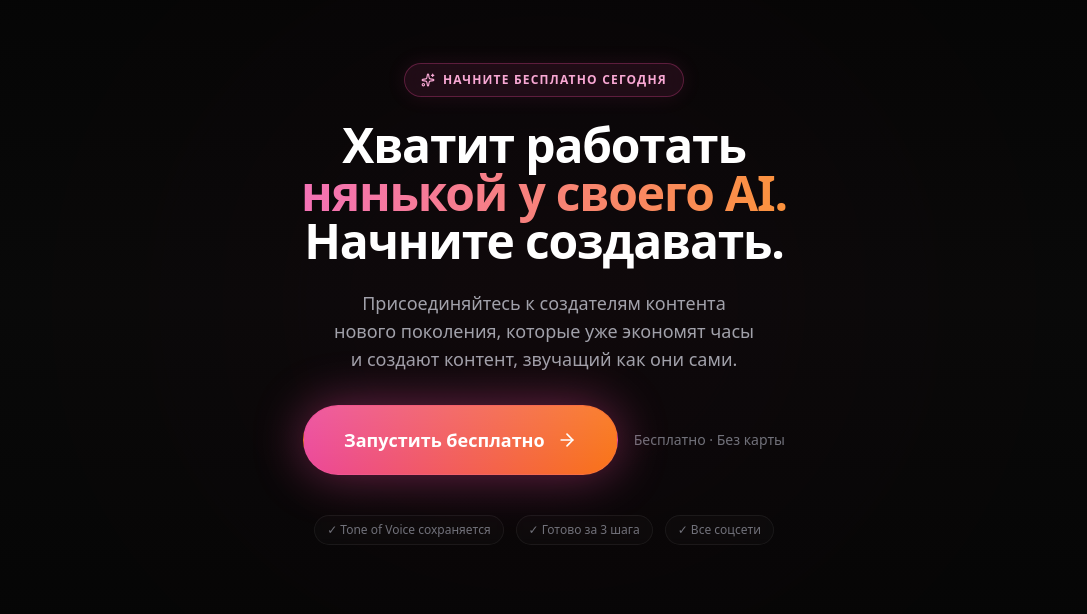
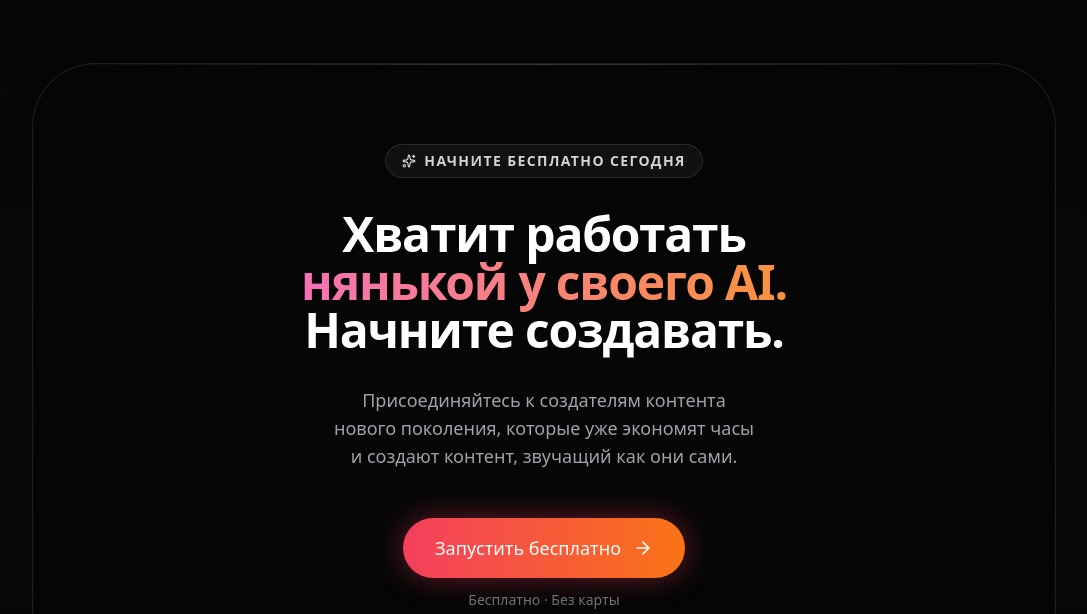
Before and after one commit to matteimikeska49-bot/gtf, a React (Vite) app: page / in a window 1280 px wide. Shown: the part 10106-10720 px from the top of the page, without its empty margins (96-1183 px from the left). Built offline with nearby package versions, Linux system fonts and the light colour scheme.

Commit message:
style(FinalCTASection): redesign into glass capsule with wide strong glow

```diff
--- a/src/components/FinalCTASection.jsx
+++ b/src/components/FinalCTASection.jsx
@@ -4,21 +4,26 @@ import { ArrowRight, Sparkles } from 'lucide-react';
 
 export const FinalCTASection = () => {
   return (
-    <section className="py-24 md:py-32 px-6 relative z-10 w-full overflow-hidden bg-gradient-to-b from-[#050505] via-[#090909] to-[#050505]">
+    <section className="py-24 md:py-32 px-6 relative w-full overflow-hidden bg-gradient-to-b from-[#050505] via-[#090909] to-[#050505]">
 
-      {/* Приглушённое свечение — глаз отдыхает в конце страницы */}
-      <div className="absolute top-1/2 left-1/2 -translate-x-1/2 -translate-y-1/2 w-[600px] h-[400px] bg-pink-700 opacity-[0.06] blur-[160px] rounded-full pointer-events-none" />
+      {/* ─── Мощный широкий Glow позади капсулы ─── */}
+      <div className="absolute top-1/2 left-1/2 -translate-x-1/2 -translate-y-1/2 w-[90%] md:w-[110%] h-[120%] bg-gradient-to-r from-red-600/50 via-orange-500/40 to-purple-600/50 blur-[100px] md:blur-[140px] pointer-events-none -z-10 rounded-full" />
 
-      <div className="max-w-4xl mx-auto relative z-10 text-center flex flex-col items-center gap-8">
+      {/* ─── Главная стеклянная капсула ─── */}
       <motion.div
         initial={{ opacity: 0, y: 40 }}
         whileInView={{ opacity: 1, y: 0 }}
         viewport={{ once: true }}
         transition={{ duration: 0.8, ease: 'easeOut' }}
-          className="flex flex-col items-center gap-6"
+        className="relative z-10 w-full max-w-5xl mx-auto bg-[#050505]/60 backdrop-blur-3xl border border-white/10 p-10 md:p-16 lg:py-20 flex flex-col items-center justify-center text-center overflow-hidden rounded-[2.5rem] md:rounded-[4rem] shadow-2xl"
       >
+        {/* Легкий белый блик сверху капсулы */}
+        <div className="absolute top-0 inset-x-0 h-px bg-gradient-to-r from-transparent via-white/20 to-transparent" />
+
+        <div className="flex flex-col items-center gap-8 relative z-10 w-full">
+
           {/* Badge */}
-          <div className="inline-flex items-center gap-2 px-4 py-2 rounded-full border border-pink-500/30 bg-pink-500/10 text-pink-300 text-xs tracking-widest uppercase font-bold backdrop-blur-md shadow-[0_0_20px_rgba(236,72,153,0.1)]">
+          <div className="inline-flex items-center gap-2 px-4 py-1.5 rounded-full border border-white/10 bg-white/5 text-zinc-300 text-sm tracking-widest uppercase font-bold backdrop-blur-md">
             <Sparkles className="w-3.5 h-3.5" />
             <span>Начните бесплатно сегодня</span>
           </div>
@@ -37,42 +42,36 @@ export const FinalCTASection = () => {
           <p className="text-base md:text-lg text-zinc-400 max-w-xl leading-relaxed text-balance">
             Присоединяйтесь к создателям контента нового поколения, которые уже экономят часы и создают контент, звучащий как они сами.
           </p>
-        </motion.div>
 
-        {/* CTA Button */}
-        <motion.div
-          initial={{ opacity: 0, y: 30 }}
-          whileInView={{ opacity: 1, y: 0 }}
-          viewport={{ once: true }}
-          transition={{ duration: 0.8, delay: 0.2, ease: 'easeOut' }}
-          className="flex flex-col sm:flex-row items-center justify-center gap-4 w-full sm:w-auto"
-        >
-          <button className="w-full sm:w-auto px-10 py-5 rounded-full font-bold text-white text-lg bg-gradient-to-r from-pink-500 to-orange-500 shadow-[0_0_50px_rgba(236,72,153,0.45)] hover:shadow-[0_0_80px_rgba(236,72,153,0.6)] hover:scale-105 active:scale-[0.98] transition-all duration-300 flex items-center justify-center gap-3 group border border-pink-400/20 relative overflow-hidden">
-            {/* Inner shine */}
-            <div className="absolute inset-0 bg-gradient-to-b from-white/10 to-transparent pointer-events-none rounded-full" />
-            <span className="relative z-10">Запустить бесплатно</span>
-            <ArrowRight className="w-5 h-5 group-hover:translate-x-1 transition-transform relative z-10" />
+          {/* CTA Button & Note */}
+          <div className="flex flex-col items-center gap-3 mt-4">
+            <button className="flex items-center justify-center gap-3 px-8 py-4 rounded-full font-medium text-white text-lg bg-gradient-to-r from-rose-500 to-orange-500 shadow-[0_0_30px_rgba(244,63,94,0.4)] hover:from-rose-400 hover:to-orange-400 hover:shadow-[0_0_45px_rgba(244,63,94,0.5)] active:scale-[0.98] hover:scale-[1.02] transition-all duration-300 group">
+              <span>Запустить бесплатно</span>
+              <ArrowRight className="w-5 h-5 group-hover:translate-x-1 transition-transform" />
             </button>
             <p className="text-sm text-zinc-500 font-medium">
               Бесплатно · Без карты
             </p>
+          </div>
+
+        </div>
       </motion.div>
 
-        {/* Social proof chips */}
+      {/* ─── Нижние плашки с фичами (под капсулой) ─── */}
       <motion.div
-          initial={{ opacity: 0 }}
-          whileInView={{ opacity: 1 }}
+        initial={{ opacity: 0, y: 20 }}
+        whileInView={{ opacity: 1, y: 0 }}
         viewport={{ once: true }}
-          transition={{ duration: 0.8, delay: 0.4 }}
-          className="flex flex-wrap items-center justify-center gap-3 mt-2"
+        transition={{ duration: 0.8, delay: 0.2 }}
+        className="flex flex-wrap justify-center gap-4 mt-8 relative z-10 px-4"
       >
         {['✓ Tone of Voice сохраняется', '✓ Готово за 3 шага', '✓ Все соцсети'].map((chip, i) => (
-            <span key={i} className="px-3 py-1.5 rounded-full border border-white/[0.06] bg-white/[0.02] text-zinc-500 text-xs font-medium backdrop-blur-sm">
+          <span key={i} className="bg-white/[0.03] border border-white/10 rounded-2xl px-5 py-3 text-zinc-300 flex items-center gap-2 backdrop-blur-md text-sm">
             {chip}
           </span>
         ))}
       </motion.div>
-      </div>
+
     </section>
   );
 };
```
Lines whose indentation alone changed are shown as unchanged.
